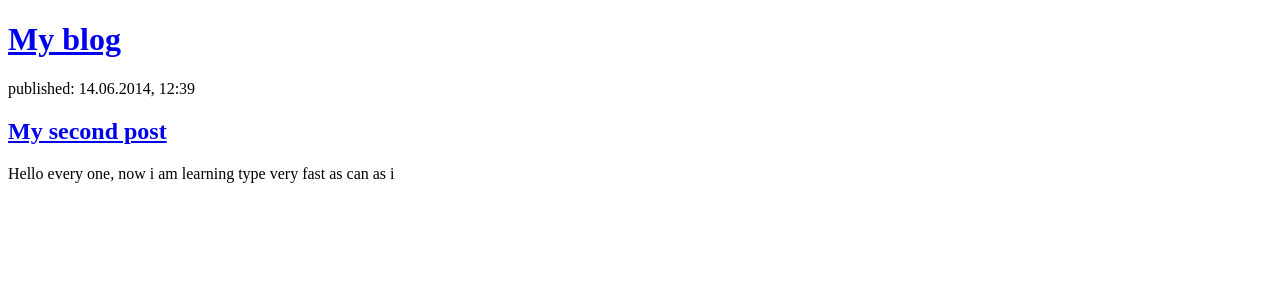
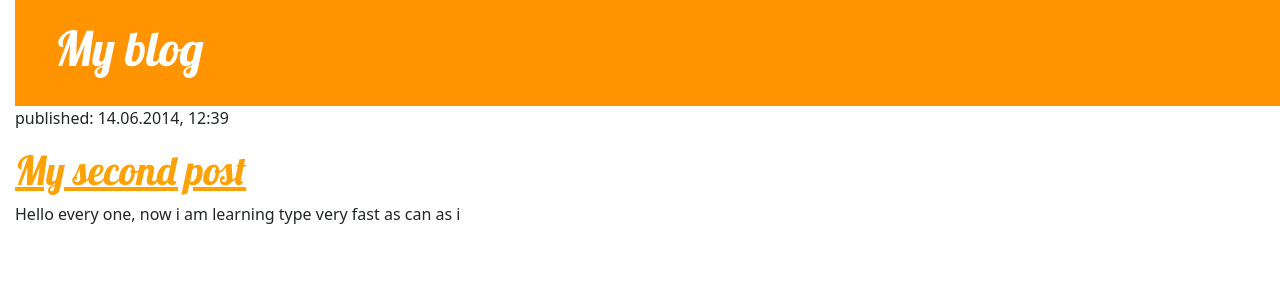
Before and after one commit to katakuri-it/my-first-blog, a Django app: page / in a window 1280 px wide. Shown: the top 300 px of the page. Run offline with Django 4.2, Linux system fonts and the light colour scheme; data that the repository does not hold is empty.

Commit message:
Added CSS to my blog

```diff
--- /dev/null
+++ b/blog/static/css/blog.css
@@ -0,0 +1,53 @@
+h1 a {
+    color: #FCA205;
+    font-family: 'Lobster';
+}
+body {
+    padding-left: 15px;
+}
+.page-header {
+    background-color: #ff9400;
+    margin-top: 0;
+    padding: 20px 20px 20px 40px;
+}
+
+.page-header h1, .page-header h1 a, .page-header h1 a:visited, .page-header h1 a:active {
+    color: #ffffff;
+    font-size: 36pt;
+    text-decoration: none;
+}
+
+.content {
+    margin-left: 40px;
+}
+
+h1, h2, h3, h4 {
+    font-family: 'Lobster', cursive;
+}
+
+.date {
+    color: #828282;
+}
+
+.save {
+    float: right;
+}
+
+.post-form textarea, .post-form input {
+    width: 100%;
+}
+
+.top-menu, .top-menu:hover, .top-menu:visited {
+    color: #ffffff;
+    float: right;
+    font-size: 26pt;
+    margin-right: 20px;
+}
+
+.post {
+    margin-bottom: 70px;
+}
+
+.post h1 a, .post h1 a:visited {
+    color: #000000;
+}
--- a/blog/templates/blog/post_list.html
+++ b/blog/templates/blog/post_list.html
@@ -1,4 +1,5 @@
 <!doctype html>
+{% load static %}
 <html lang="en">
 <head>
     <meta charset="UTF-8">
@@ -6,21 +7,34 @@
           content="width=device-width, user-scalable=no, initial-scale=1.0, maximum-scale=1.0, minimum-scale=1.0">
     <meta http-equiv="X-UA-Compatible" content="ie=edge">
     <title>My blog!</title>
+    <link href="https://cdn.jsdelivr.net/npm/bootstrap@5.3.0-alpha1/dist/css/bootstrap.min.css" rel="stylesheet" integrity="sha384-GLhlTQ8iRABdZLl6O3oVMWSktQOp6b7In1Zl3/Jr59b6EGGoI1aFkw7cmDA6j6gD" crossorigin="anonymous">
+    <script src="https://cdn.jsdelivr.net/npm/bootstrap@5.3.0-alpha1/dist/js/bootstrap.bundle.min.js" integrity="sha384-w76AqPfDkMBDXo30jS1Sgez6pr3x5MlQ1ZAGC+nuZB+EYdgRZgiwxhTBTkF7CXvN" crossorigin="anonymous"></script>
+    <link href="https://fonts.googleapis.com/css?family=Lobster&subset=latin,cyrillic" rel="stylesheet" type="text/css">
+    <link rel="stylesheet" href="{% static 'css/blog.css' %}">
+
 </head>
 <body>
-    <div>
+    <div class="page-header">
         <h1><a href="/">My blog</a></h1>
     </div>
-{% for post in posts %}
-    <div>
-        <p>published: {{ post.published_date }}</p>
-        <h2><a href="/">{{ post.title }}</a></h2>
-        <p>{{ post.text|linebreaksbr }}</p>
+<div class="content container">
+    <div class="row">
+        <div class="col-md-8">
+            {% for post in posts %}
+                <div class="post">
+                    <div class="date">
+                        <p>Опубликовано: {{ post.published_date }}</p>
+                    </div>
+                    <h1><a href="">{{ post.title }}</a></h1>
+                    <p>{{ post.text|linebreaksbr }}</p>
+                </div>
+            {% endfor %}
+        </div>
     </div>
-{% endfor %}
+</div>
     <div>
         <p>published: 14.06.2014, 12:39</p>
-        <h2><a href="/">My second post</a></h2>
+        <h1><a href="/">My second post</a></h1>
         <p>Hello every one, now i am learning type very fast as can as i</p>
     </div>
 </body>
```
